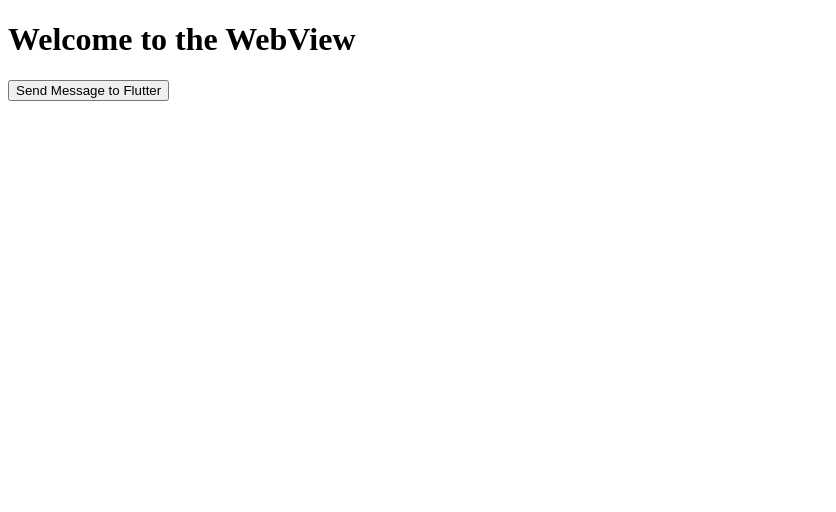
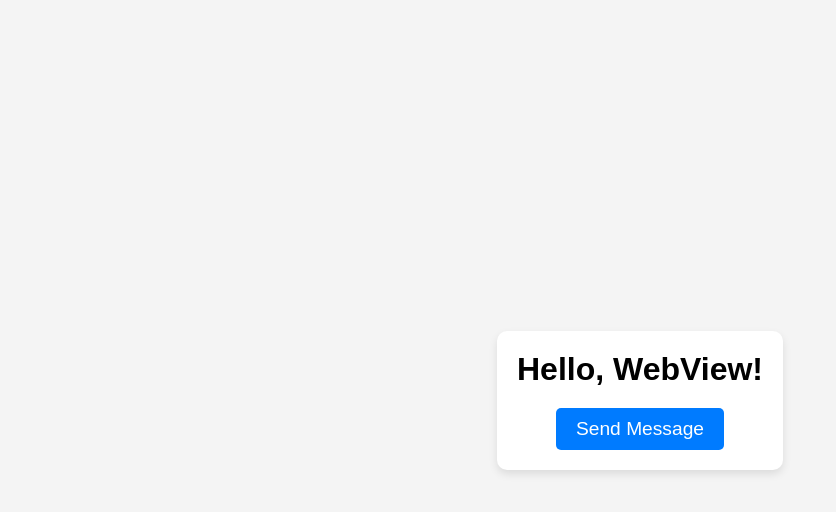
Before and after one commit to narendra-vaniya/flutter_examples, a plain HTML site: page index.html in a window 1280 px wide. Shown: the whole page, without its empty margins (0-836 px from the left). Drawn offline with Linux system fonts and the light colour scheme.

Commit message:
Update index.html

```diff
--- a/index.html
+++ b/index.html
@@ -1,20 +1,83 @@
 <!DOCTYPE html>
-<html>
+<html lang="en">
 <head>
-    <title>WebView Test</title>
+  <meta charset="UTF-8">
+  <meta name="viewport" content="width=device-width, initial-scale=1.0">
+  <title>Responsive WebView</title>
+  <style>
+    /* Basic reset for margin and padding */
+    * {
+      margin: 0;
+      padding: 0;
+      box-sizing: border-box;
+    }
+
+    /* Make the body take the full height of the viewport and use Flexbox */
+    body {
+      display: flex;
+      justify-content: center; /* Horizontally center */
+      align-items: center;     /* Vertically center */
+      height: 100vh;           /* Full viewport height */
+      background-color: #f4f4f4;
+      font-family: Arial, sans-serif;
+    }
+
+    /* Center content container */
+    .container {
+      text-align: center;
+      padding: 20px;
+      background-color: #fff;
+      box-shadow: 0 4px 8px rgba(0, 0, 0, 0.1);
+      border-radius: 10px;
+    }
+
+    h1 {
+      font-size: 2em;
+      margin-bottom: 20px;
+    }
+
+    button {
+      padding: 10px 20px;
+      font-size: 1.2em;
+      color: #fff;
+      background-color: #007BFF;
+      border: none;
+      border-radius: 5px;
+      cursor: pointer;
+    }
+
+    button:hover {
+      background-color: #0056b3;
+    }
+
+    /* Responsive adjustments */
+    @media (max-width: 600px) {
+      h1 {
+        font-size: 1.5em;
+      }
+
+      button {
+        font-size: 1em;
+        padding: 8px 16px;
+      }
+    }
+  </style>
+</head>
+<body>
+  <div class="container">
+    <h1>Hello, WebView!</h1>
+    <button onclick="sendMessageToFlutter()">Send Message</button>
+  </div>
+
   <script type="text/javascript">
     function sendMessageToFlutter() {
-        // Ensure this matches the name defined in Flutter ('FlutterChannel')
+      // This sends a message to Flutter's JavaScript channel
       if (window.FlutterChannel) {
-          FlutterChannel.postMessage("Hello from the web page!");
+        FlutterChannel.postMessage("Hello from Web!");
       } else {
         console.log("FlutterChannel is not defined.");
       }
     }
   </script>
-  </head>
-  <body>
-    <h1>Welcome to the WebView</h1>
-    <button onclick="sendMessageToFlutter()">Send Message to Flutter</button>
 </body>
 </html>
```
Lines whose indentation alone changed are shown as unchanged.
